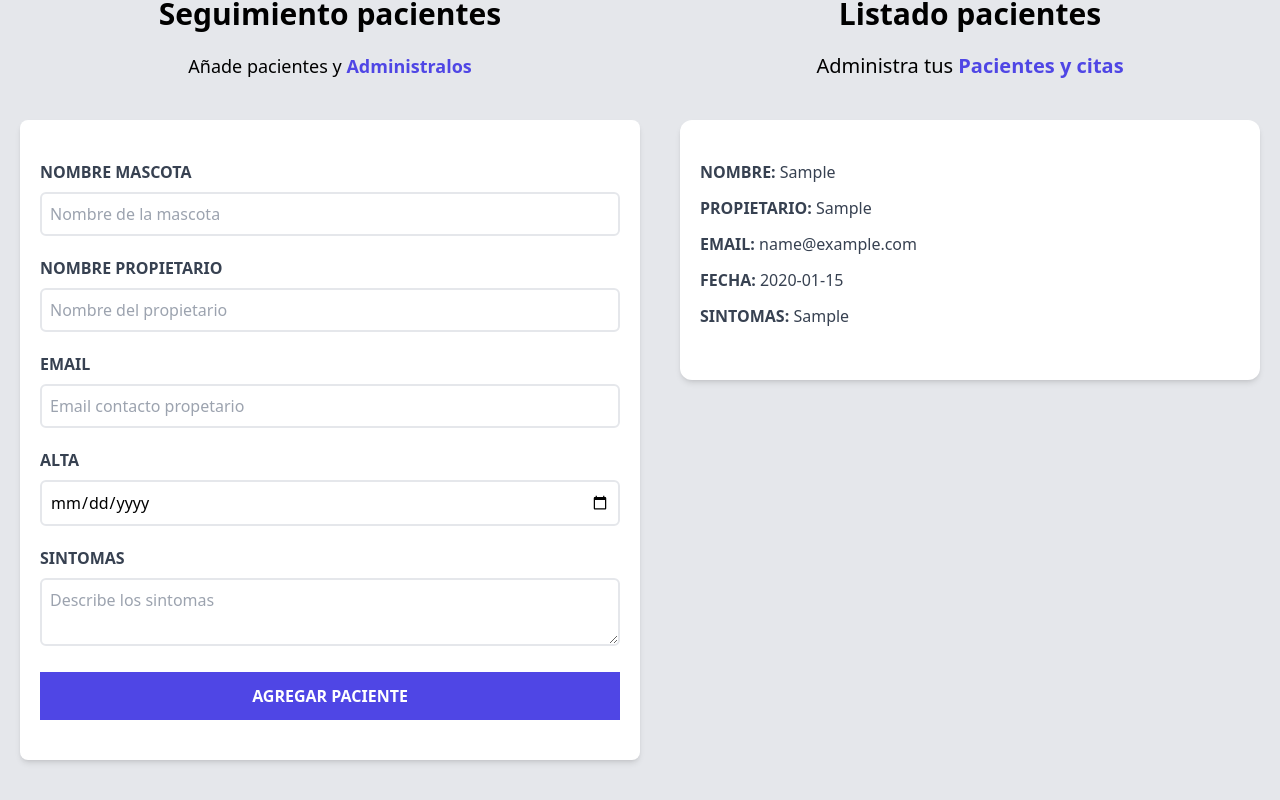
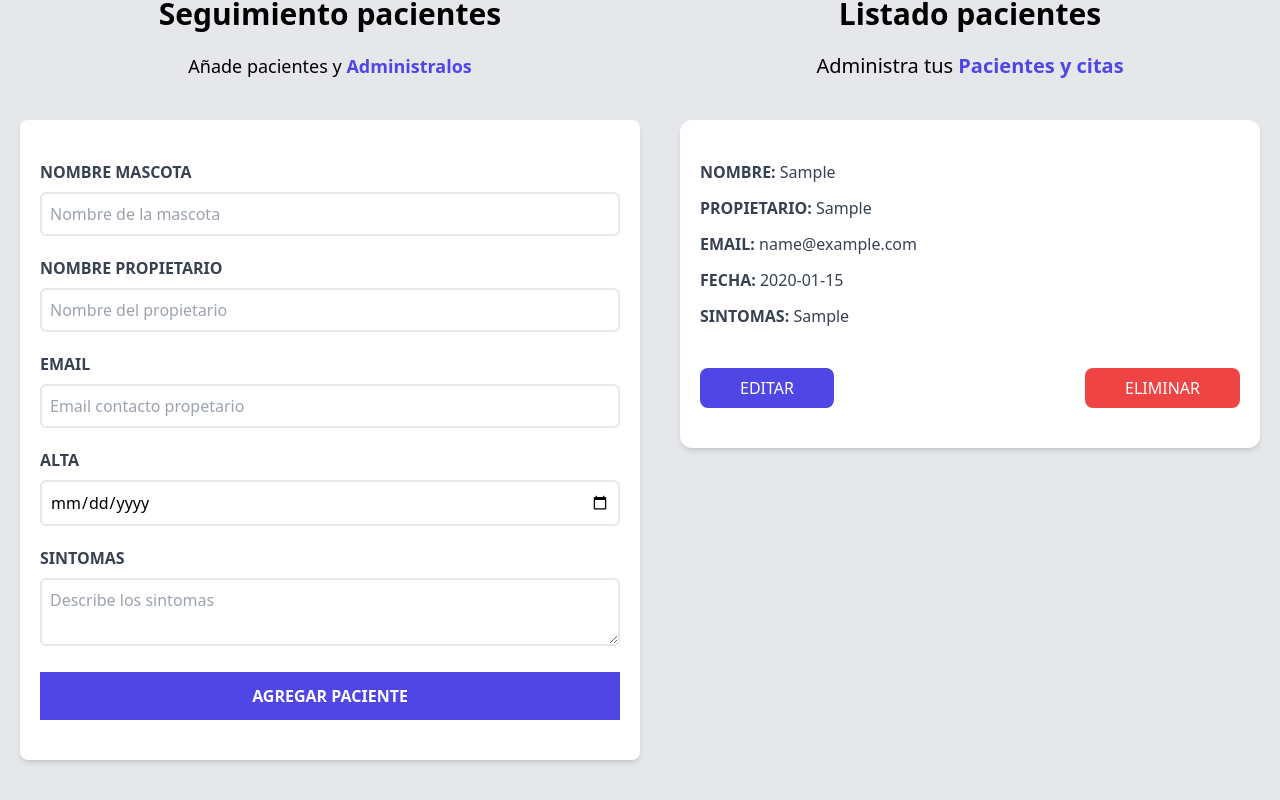
Before and after one commit to React-GuiaCompleta/Veterinaria, a React (Vite) app: page / in a window 1280 px wide. Both pictures are taken after typing "Sample", "Sample", "name@example.com", "2020-01-15", "Sample" into the empty fields and a click on the input "Agregar paciente". Shown: the part 180-980 px from the top of the page. Built offline with nearby package versions, Linux system fonts and the light colour scheme.

Commit message:
Boton editar terminado

```diff
--- a/src/App.jsx
+++ b/src/App.jsx
@@ -5,17 +5,25 @@
 
 function App() {
   const [pacientes, setPacientes] = useState([])
-
+  // Nuevo estado para tomar el objeto con la info inmutable y mandarlo al
+  // formulario para su edicion y es {} porque ahí está el objetoPaciente
+  const [paciente, setPaciente] = useState({})
   return (
     <div className="container mx-auto mt-20">
       <Header />
       <div className="mt-12 md:flex">
         <Formulario
+          // Prop que = lleva el estado pacientes para tener una copia inmutable
           pacientes={pacientes}
           setPacientes={setPacientes}
+          // objeto que se llena en el estado paciente cuando se hace click en editar
+          paciente={paciente}
         />
         <ListadoPacientes
-        pacientes={pacientes}
+          // Copia inmutable para poderla mostrar
+          pacientes={pacientes}
+          // Va a modificar la parte para boton editar
+          setPaciente={setPaciente}
         />
       </div>
     </div>
--- a/src/components/Formulario.jsx
+++ b/src/components/Formulario.jsx
@@ -1,7 +1,7 @@
 import { useState, useEffect } from "react";
 import Error from "./Error";
 
-const Formulario = ({ setPacientes, pacientes }) => {
+const Formulario = ({ setPacientes, pacientes, paciente }) => {
   const [nombre, setNombre] = useState('')
   const [propietario, setPropietario] = useState('')
   const [email, setEmail] = useState('')
@@ -9,6 +9,22 @@
   const [sintomas, setSintomas] = useState('')
 
   const [error, setError] = useState(false)
+
+  useEffect(() => {
+    // Solo se ejecuta cuando...
+    // object.keys() comprueba si un objeto tiene algo
+    // y para editar debe haber informacion escrita anteriormente
+    // true or false
+    if (Object.keys(paciente).length > 0) {
+      // la info que hay en paciente pasala a cada estado del formulario
+      setNombre(paciente.nombre)
+      setPropietario(paciente.propietario)
+      setEmail(paciente.email)
+      setFecha(paciente.fecha)
+      setSintomas(paciente.sintomas)
+    }
+    // paciente haya cambiado, osea luego de hacer click en editar
+  }, [paciente])
 
   const generarId = () => {
     const random = Math.random().toString(36).substring(2)
@@ -42,7 +58,6 @@
     // console.log(objetoPaciente)
     // ... toma una copia de lo que hay en pacientes,
     setPacientes([...pacientes, objetoPaciente])
-
     // Reiniciar el formulario
     setNombre('')
     setPropietario('')
--- a/src/components/ListadoPacientes.jsx
+++ b/src/components/ListadoPacientes.jsx
@@ -1,6 +1,6 @@
 import Paciente from "./Paciente"
 
-const ListadoPacientes = ({ pacientes }) => {
+const ListadoPacientes = ({ pacientes, setPaciente }) => {
   return (
     <div className="md:w-1/2 lg:3/5 md:h-screen overflow-y-scroll">
       {/* Si hay pacientes ejecute todo ( sino : imprima no hay pacientes */}
@@ -15,7 +15,10 @@
           {pacientes.map((paciente) => (
             <Paciente
               key={paciente.id}
+              // Prop
               paciente={paciente}
+              // Estado paciente
+              setPaciente={setPaciente}
             />
           ))}
         </>
--- a/src/components/Paciente.jsx
+++ b/src/components/Paciente.jsx
@@ -1,4 +1,5 @@
-const Paciente = ({ paciente }) => {
+// paciente es el objeto con la info que recorrió el map
+const Paciente = ({ paciente, setPaciente }) => {
   const { nombre, propietario, email, fecha, sintomas } = paciente
   return (
     <div className="mx-5 my-10 bg-white shadow-md px-5 py-10 rounded-xl ">
@@ -26,6 +27,22 @@
         sintomas: {''}
         <span className="font-normal normal-case">{sintomas}</span>
       </p>
+
+      <div className="flex justify-between mt-10">
+        <button
+          type="button"
+          className="py-2 px-10 bg-indigo-600 hover:bg-indigo-700 text-white uppercase rounded-lg"
+          // paciente es el objeto via prop
+          // Si lo tenemos así se llena sin hacer click, con => espera a que el usuario dé el click para
+          // ejecutar onClick={setPaciente(paciente)}
+          onClick={ ()=> setPaciente(paciente)}
+        >Editar</button>
+
+        <button
+          type="button"
+          className="py-2 px-10 bg-red-500 hover:bg-red-600 text-white uppercase rounded-lg"
+        >Eliminar</button>
+      </div>
     </div>
   )
 }
```
